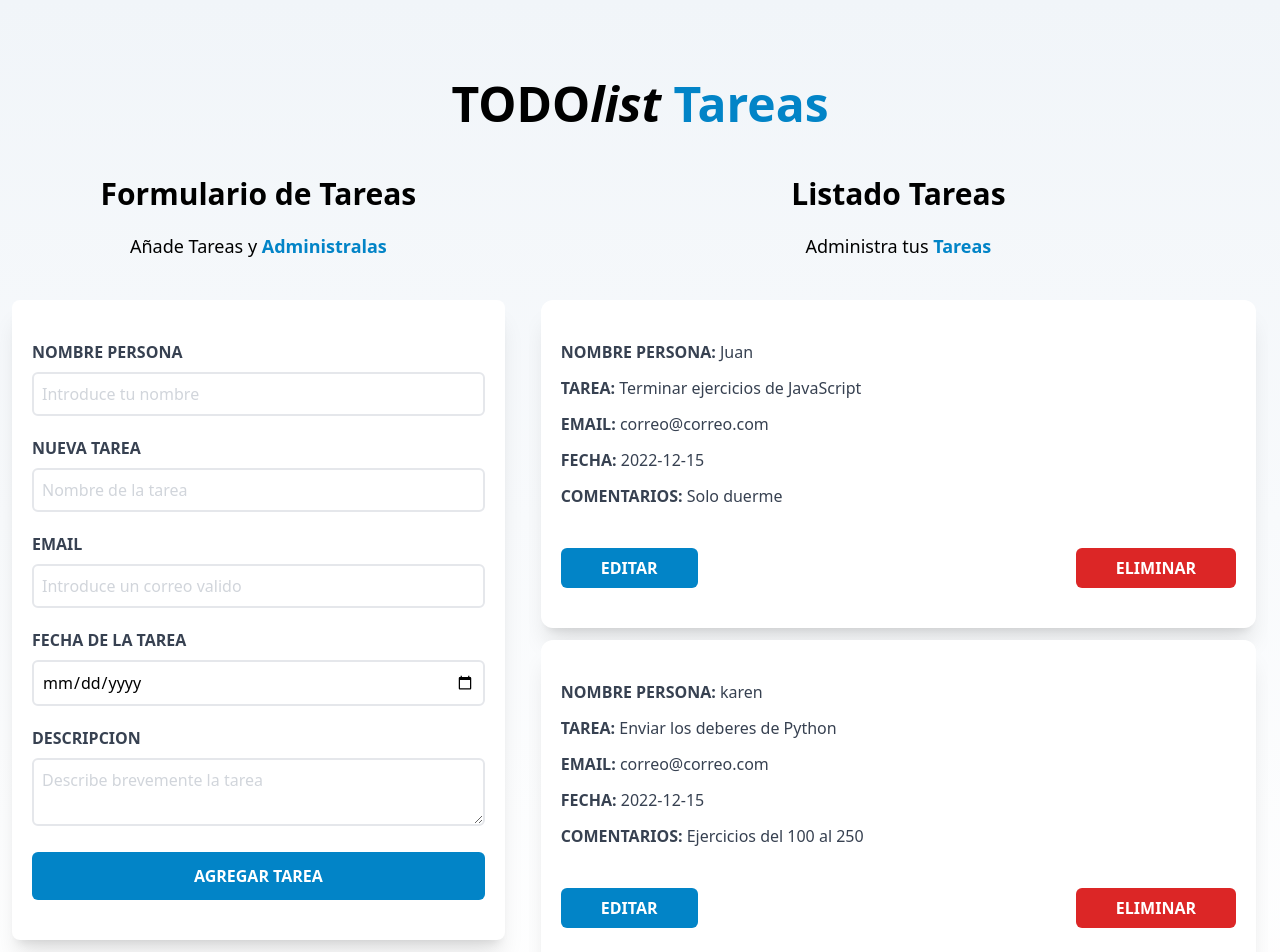
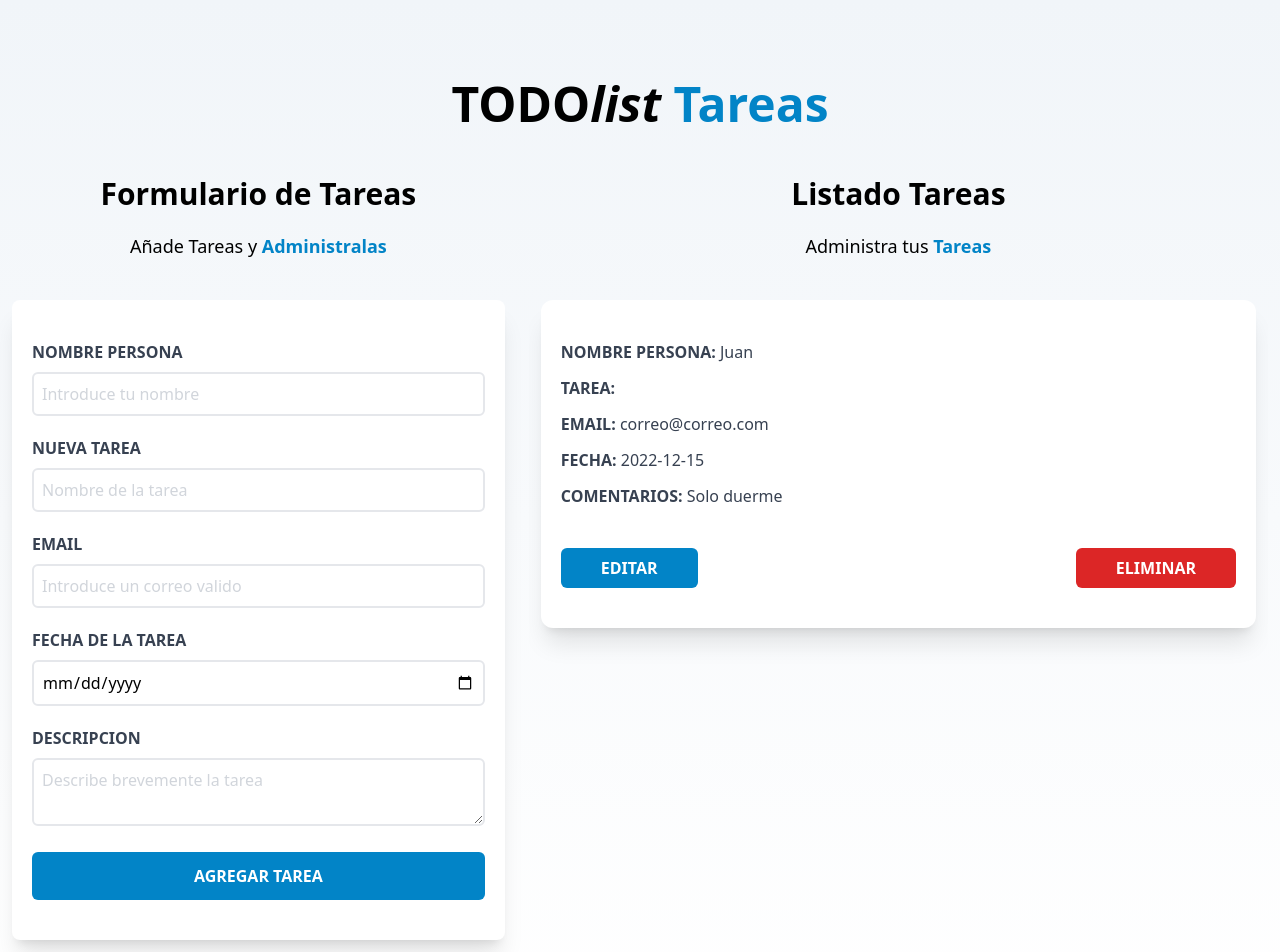
Before and after one commit to jgonzalez-89/react-TODO-application, a React (Vite) app: page / in a window 1280 px wide. Shown: the top 952 px of the page. Built offline with nearby package versions, Linux system fonts and the light colour scheme; data requests are answered from the project's data file.

Commit message:
create payload to POST

```diff
--- a/db.json
+++ b/db.json
@@ -7,38 +7,6 @@
       "email": "correo@correo.com",
       "fecha": "2022-12-15",
       "comentario": "Solo duerme"
-    },
-    {
-      "id": 2,
-      "nombre": "karen",
-      "nombreTarea": "Enviar los deberes de Python",
-      "email": "correo@correo.com",
-      "fecha": "2022-12-15",
-      "comentario": "Ejercicios del 100 al 250"
-    },
-    {
-      "id": 3,
-      "nombre": "Miguel",
-      "nombreTarea": "Limpiar el ordenador",
-      "email": "correo@correo.com",
-      "fecha": "2022-12-15",
-      "comentario": "Empezar por la CPU"
-    },
-    {
-      "id": 4,
-      "nombre": "Josue",
-      "nombreTarea": "Terminar ejercicios de Python",
-      "email": "correo@correo.com",
-      "fecha": "2022-12-15",
-      "comentario": "Empezar por el ejercicio 20"
-    },
-    {
-      "id": 5,
-      "nombre": "Manuel",
-      "nombreTarea": "Aprender Boostrap",
-      "email": "correo@correo.com",
-      "fecha": "2022-12-15",
-      "comentario": "Solo duerme"
     }
   ]
 }
--- a/src/App.jsx
+++ b/src/App.jsx
@@ -3,71 +3,34 @@ import Footer from "./components/Footer";
 import Formulario from "./components/Formulario";
 import Header from "./components/Header";
 import ListadoTareas from "./components/ListadoTareas";
+import { HttpHandler } from "./http/handler";
 
 export function loader() {
   console.log(import.meta.env);
 }
 
 function App() {
-  const [tareas, setTareas] = useState([]);
-  const [tareaObj, setTarea] = useState({});
-
-  const eliminarTarea = (id) => {
-    const tareasActualizadas = tareas.filter((tarea) => tarea.id !== id);
-    setTareas(tareasActualizadas);
-  };
-
-  // funcion onSubmit del form
-  const addTask = (event) => {
-    event.preventDefault();
-    if (inputValue === "") {
-      return;
-    } else {
-      // creo una array vacio, recorro list, y genero un array de objetos
-      var todosPUT = [];
-      for (let index = 0; index < list.length; index++) {
-        const element = list[index];
-        let item = {};
-        item["label"] = element;
-        item["done"] = false;
-        todosPUT.push(item);
-      }
-
-      // agrego la nueva tarea 'inputValue' en formato objeto
-      todosPUT.push({ label: inputValue, done: false });
-    }
-  };
-
-  const [data, setData] = useState(null);
+  const [todos, setTodos] = useState([]);
+  const [updated, setUpdated] = useState(0);
+  const handler = new HttpHandler()
 
   useEffect(() => {
-    fetch("http://localhost:3000/posts")
-      .then((res) => {
-        return res.json();
-      })
-      .then((resp) => {
-        setData(resp);
-      })
-      .catch((err) => {
-        console.log(err.message);
-      });
-  }, []);
+    const caller = async () => {
+      let response = await handler.get()
+      setTodos(response)
+    }
+    caller();
+  }, [updated]);
 
   return (
     <div className="container mx-auto mt-20">
       <Header />
       <div className="md:flex mt-12">
         <Formulario
-          tareas={tareas}
-          setTareas={setTareas}
-          tareaObj={tareaObj}
-          setTarea={setTarea}
-        />
+          setUpdated={setUpdated}/>
+
         <ListadoTareas
-          tareas={data} //Agregar "data" para ejecutar la Api
-          setTarea={setTarea}
-          eliminarTarea={eliminarTarea}
-        />
+          tareas={todos}/>
       </div>
       <Footer />
     </div>
--- a/src/components/Formulario.jsx
+++ b/src/components/Formulario.jsx
@@ -1,73 +1,26 @@
 import React from "react";
 import { useState, useEffect } from "react";
-import Error from "./Error";
+import { NewTodo } from "../models/todo";
+import { HttpHandler } from "../http/handler";
 
-const Formulario = ({ tareas, setTareas, tareaObj, setTarea }) => {
-  const [nombreTarea, setNombreTarea] = useState("");
-  const [nombre, setNombre] = useState("");
-  const [email, setEmail] = useState("");
-  const [fecha, setFecha] = useState("");
-  const [comentario, setComentario] = useState("");
-  const [error, setError] = useState(false);
-
-  const generarId = () => {
-    const fecha = Date.now().toString(36);
-    const random = Math.random().toString(36).substr(2);
-
-    return fecha + random;
-  };
-
-  useEffect(() => {
-    if (Object.keys(tareaObj).length > 0) {
-      setNombre(tareaObj.nombre);
-      setNombreTarea(tareaObj.nombreTarea);
-      setEmail(tareaObj.email);
-      setFecha(tareaObj.fecha);
-      setComentario(tareaObj.comentario);
-    }
-  }, [tareaObj]);
+const Formulario = ({ setUpdated }) => {
+  const [todo, setTodo] = useState(NewTodo());
+  const handler = new HttpHandler();
 
   const handleSubmit = (e) => {
     e.preventDefault();
 
-    // Validacion de formulario
-    if ([nombre, nombreTarea, email, fecha, comentario].includes("")) {
-      console.log("Hay al menos un campo vacio");
-      setError(true);
-      return;
-    }
-    setError(false);
+    // TODO: Send the post:
+    handler
+      .post(todo)
+      .then(() => {
+        setUpdated((prev) => prev++);
+        setTodo(NewTodo());
+      })
+      .catch(() => {
+        console.error("Error");
+      });
 
-    // Objeto de Tarea
-    const objetoTareas = {
-      nombre,
-      nombreTarea,
-      email,
-      fecha,
-      comentario,
-    };
-
-    if (tareaObj.id) {
-      // Editando el Registro de Tareas
-      objetoTareas.id = tareaObj.id;
-      const tareasActualizadas = tareas.map((tareaObjState) =>
-        tareaObjState.id === tareaObj.id ? objetoTareas : tareaObjState
-      );
-
-      setTareas(tareasActualizadas);
-      setTarea({});
-    } else {
-      // Añadiendo Nueva Tarea al Registro
-      objetoTareas.id = generarId();
-      setTareas([...tareas, objetoTareas]);
-    }
-
-    // Reiniciar Formulario
-    setNombre("");
-    setNombreTarea("");
-    setEmail("");
-    setFecha("");
-    setComentario("");
   };
 
   return (
@@ -83,7 +36,6 @@ const Formulario = ({ tareas, setTareas, tareaObj, setTarea }) => {
         onSubmit={handleSubmit}
         className="bg-white shadow-xl rounded-lg py-10 px-5 mb-10"
       >
-        {error && <Error mensaje="Todos los campos son obligatorios" />}
         <div className="mb-5">
           <label
             htmlFor="nombre"
@@ -94,11 +46,14 @@ const Formulario = ({ tareas, setTareas, tareaObj, setTarea }) => {
 
           <input
             id="nombre"
+            required={true}
             type="text"
             placeholder="Introduce tu nombre"
             className="border-2 w-full p-2 mt-2 placeholder-gray-300 rounded-md"
-            value={nombre}
-            onChange={(e) => setNombre(e.target.value)}
+            value={todo.nombre}
+            onChange={(e) =>
+              setTodo((prev) => ({ ...prev, nombre: e.target.value }))
+            }
           />
         </div>
 
@@ -112,11 +67,14 @@ const Formulario = ({ tareas, setTareas, tareaObj, setTarea }) => {
 
           <input
             id="tarea"
+            required={true}
             type="text"
             placeholder="Nombre de la tarea"
             className="border-2 w-full p-2 mt-2 placeholder-gray-300 rounded-md"
-            value={nombreTarea}
-            onChange={(e) => setNombreTarea(e.target.value)}
+            value={todo.tarea}
+            onChange={(e) =>
+              setTodo((prev) => ({ ...prev, tarea: e.target.value }))
+            }
           />
         </div>
 
@@ -131,10 +89,13 @@ const Formulario = ({ tareas, setTareas, tareaObj, setTarea }) => {
           <input
             id="email"
             type="email"
+            required={true}
             placeholder="Introduce un correo valido"
             className="border-2 w-full p-2 mt-2 placeholder-gray-300 rounded-md"
-            value={email}
-            onChange={(e) => setEmail(e.target.value)}
+            value={todo.email}
+            onChange={(e) =>
+              setTodo((prev) => ({ ...prev, email: e.target.value }))
+            }
           />
         </div>
 
@@ -148,10 +109,13 @@ const Formulario = ({ tareas, setTareas, tareaObj, setTarea }) => {
 
           <input
             id="fecha"
+            required={true}
             type="date"
             className="border-2 w-full p-2 mt-2 placeholder-gray-300 rounded-md"
-            value={fecha}
-            onChange={(e) => setFecha(e.target.value)}
+            value={todo.fecha}
+            onChange={(e) =>
+              setTodo((prev) => ({ ...prev, fecha: e.target.value }))
+            }
           />
         </div>
 
@@ -164,17 +128,20 @@ const Formulario = ({ tareas, setTareas, tareaObj, setTarea }) => {
           </label>
           <textarea
             id="comentarios"
+            required={true}
             className="border-2 w-full p-2 mt-2 placeholder-gray-300 rounded-md"
             placeholder="Describe brevemente la tarea"
-            value={comentario}
-            onChange={(e) => setComentario(e.target.value)}
+            value={todo.comentario}
+            onChange={(e) =>
+              setTodo((prev) => ({ ...prev, comentario: e.target.value }))
+            }
           />
         </div>
 
         <input
           type="submit"
           className="bg-sky-600 w-full p-3 text-white uppercase font-bold hover:bg-sky-800 rounded-md cursor-pointer transition-all"
-          value={tareaObj.id ? "Editar Tarea" : "Agregar Tarea"}
+          value={todo.id ? "Editar Tarea" : "Agregar Tarea"}
         />
       </form>
     </div>
--- a/src/components/ListadoTareas.jsx
+++ b/src/components/ListadoTareas.jsx
@@ -1,39 +1,40 @@
-import React from "react";
-import Tareas from "./Tareas";
+import React from 'react'
+import Tareas from './Tareas'
 
-const ListadoTareas = ({ tareas, setTarea, eliminarTarea }) => {
+const ListadoTareas = ({ tareas }) => {
+
     return (
         <div className="mx-3 md:w-1/2 lg:w-3/5 md:h-screen overflow-y-scroll">
+
             {tareas && tareas.length ? (
                 <>
-          <h2 className="font-black text-3xl text-center">Listado Tareas</h2>
-          <p className="text-lg mt-5 text-center mb-10">
+                    <h2 className='font-black text-3xl text-center'>Listado Tareas</h2>
+                    <p className='text-lg mt-5 text-center mb-10'>
                         Administra tus {""}
                         <span className="text-sky-600 font-bold">Tareas</span>
                     </p>
 
-          {tareas.map((tarea) => {
+                    {tareas.map( tarea => {
+
                         return (
                             <Tareas
                                 key={tarea.id}
-                tarea={tarea}
-                setTarea={setTarea}
-                eliminarTarea={eliminarTarea}
-              />
-            );
+                                todo={tarea}/>
+                        )
                     })}
+
                 </>
             ) : (
                 <>
-          <h2 className="font-black text-3xl text-center">No hay Tareas</h2>
-          <p className="text-lg mt-5 text-center mb-10">
+                    <h2 className='font-black text-3xl text-center'>No hay Tareas</h2>
+                    <p className='text-lg mt-5 text-center mb-10'>
                         Comienza agregando tus {""}
                         <span className="text-sky-600 font-bold">Tareas</span>
                     </p>
                 </>
             )}
         </div>
-  );
-};
+    )
+}
 
-export default ListadoTareas;
+export default ListadoTareas
--- a/src/components/Tareas.jsx
+++ b/src/components/Tareas.jsx
@@ -1,49 +1,39 @@
 import React from "react";
 
-const Tareas = ({ tarea, setTarea, eliminarTarea }) => {
-  const { nombre, nombreTarea, email, fecha, comentario, id } = tarea;
+const Tareas = ({ todo }) => {
 
-  const handleEliminar = () => {
-    const respuesta = confirm("Vas a eliminar esta tarea!");
-
-    if (respuesta) {
-      eliminarTarea(id);
-    }
-  };
-
-  // console.log(tarea)
   return (
     <div className="m-3 bg-white shadow-xl px-5 py-10 rounded-xl">
       <p className="font-bold mb-3 text-gray-700 uppercase">
         Nombre Persona: {""}
-        <span className="font-normal normal-case">{nombre}</span>
+        <span className="font-normal normal-case">{todo.nombre}</span>
       </p>
 
       <p className="font-bold mb-3 text-gray-700 uppercase">
         Tarea: {""}
-        <span className="font-normal normal-case">{nombreTarea}</span>
+        <span className="font-normal normal-case">{todo.tarea}</span>
       </p>
 
       <p className="font-bold mb-3 text-gray-700 uppercase">
         email: {""}
-        <span className="font-normal normal-case">{email}</span>
+        <span className="font-normal normal-case">{todo.email}</span>
       </p>
 
       <p className="font-bold mb-3 text-gray-700 uppercase">
         Fecha: {""}
-        <span className="font-normal normal-case">{fecha}</span>
+        <span className="font-normal normal-case">{todo.fecha}</span>
       </p>
 
       <p className="font-bold mb-3 text-gray-700 uppercase">
         Comentarios: {""}
-        <span className="font-normal normal-case">{comentario}</span>
+        <span className="font-normal normal-case">{todo.comentario}</span>
       </p>
 
       <div className="flex mt-10 justify-between m-auto">
         <button
           type="button"
           className=" bg-sky-600 py-2 px-10 text-white uppercase font-bold hover:bg-sky-800 rounded-md cursor-pointer transition-all"
-          onClick={() => setTarea(tarea)}
+          // onClick={() => setTarea(tarea)}
         >
           Editar
         </button>
@@ -51,7 +41,7 @@ const Tareas = ({ tarea, setTarea, eliminarTarea }) => {
         <button
           type="button"
           className="bg-red-600 py-2 px-10 text-white uppercase font-bold hover:bg-red-800 rounded-md cursor-pointer transition-all"
-          onClick={handleEliminar}
+          // onClick={handleEliminar}
         >
           Eliminar
         </button>
--- /dev/null
+++ b/src/http/handler.js
@@ -0,0 +1,23 @@
+export class HttpHandler {
+    constructor() {
+        this.url = "http://localhost:3000/posts"
+    }
+
+    async get() {
+        const response = await fetch(this.url, {
+            method: "GET",
+        })
+        return await response.json()
+    }
+
+    async post(payload) {
+        const response = await fetch(this.url, {
+            method: "POST",
+            body: JSON.stringify(payload),
+            headers: {
+                'Content-Type': 'application/json'
+            }
+        })
+        return await response.json()
+    }
+}
--- /dev/null
+++ b/src/models/todo.js
@@ -0,0 +1,10 @@
+export const NewTodo = () => {
+    return {
+        id: "",
+        nombre: "",
+        tarea: "",
+        email: "",
+        fecha: "",
+        comentario: "",
+    }
+}
```
Also changed, not shown: src/components/Error.jsx (deleted, +0 -11 lines), src/data/posts.jsx (deleted, +0 -9 lines). Lines whose indentation alone changed are shown as unchanged.
